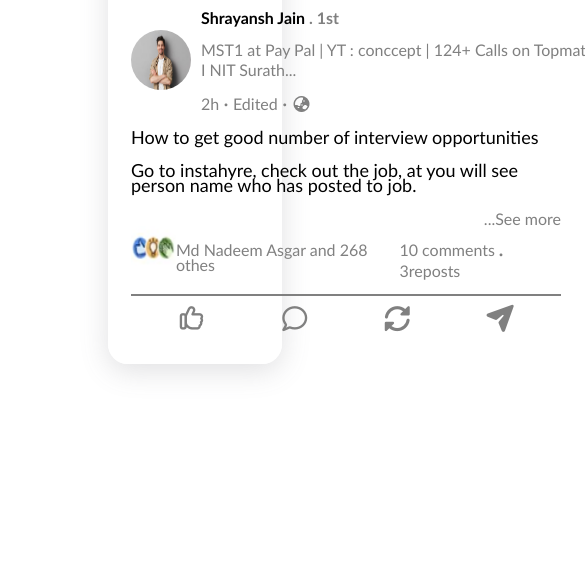
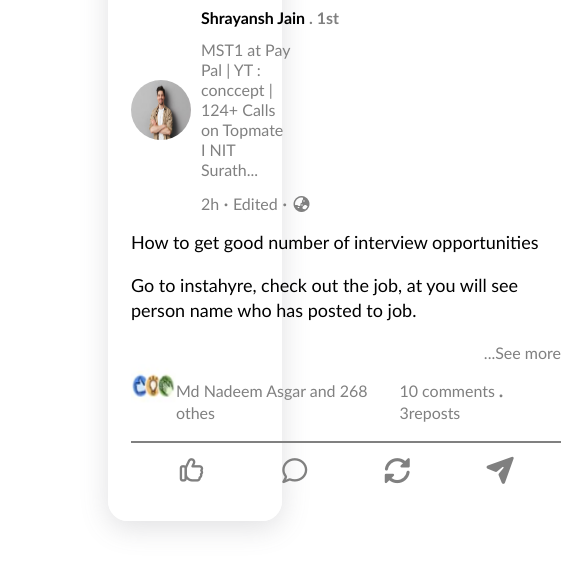
Before and after one commit to NishaProjectx/LinkedInComment_Card, a plain HTML site: page index.html in a window 390 px wide. Shown: the part 168-738 px from the top of the page, 585 px wide, since content can reach past the window. Drawn offline with Linux system fonts and the light colour scheme.

```diff
--- a/link.css
+++ b/link.css
@@ -216,18 +216,19 @@ nav{
 
 }
 
-@media  (min-width :120px) and (max-width:800px){
+@media (max-width:600px){
     #navbar{
         width: 100%;
 
     }
     #intro p{
-        width: 400px;
+        width: 90px;
         line-height: 20px;
     }
     #sec2{
         line-height: 15px;
         width: 430px;
+        line-height: 1.4;
 
     }
 
```
